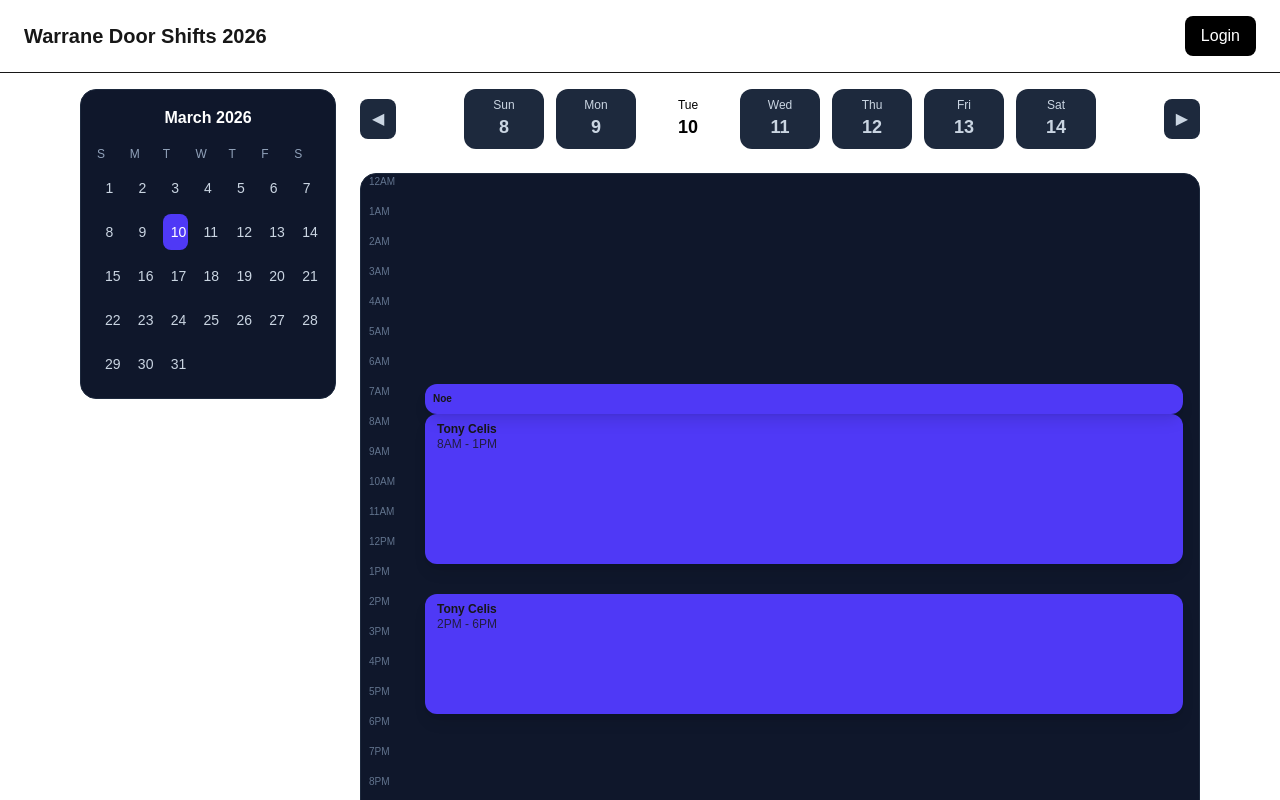
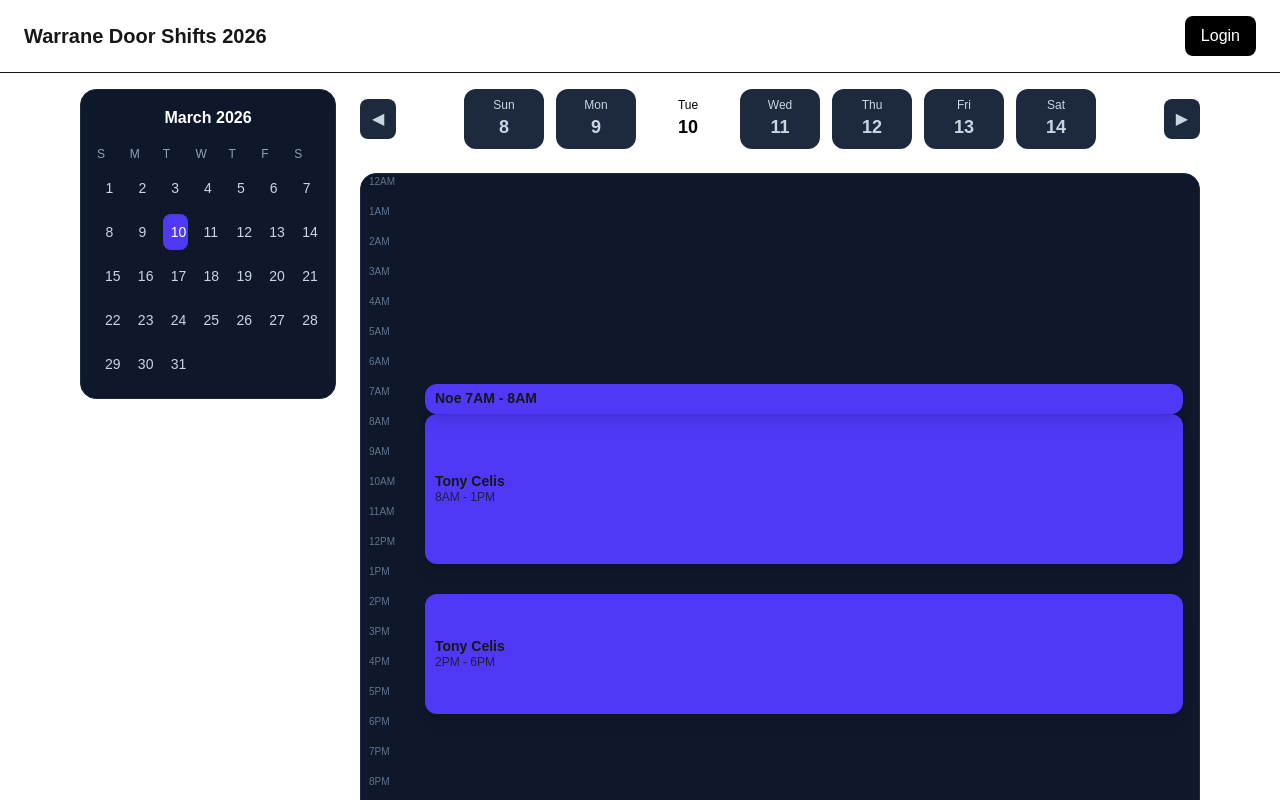
Before and after one commit to maanitgoyal/Warrane-Door-Shifts, a Next.js app: page / in a window 1280 px wide. Both pictures are taken after a click on the element "10". Shown: the top 800 px of the page. Built offline with nearby package versions, Linux system fonts and the light colour scheme.

Commit message:
basic calender ui completed

```diff
--- a/components/Calender.tsx
+++ b/components/Calender.tsx
@@ -50,8 +50,7 @@ export default function Calendar() {
                                         onClick={() =>
                                             setSelectedDate(new Date(date))
                                         }
-                    className={`cursor-pointer px-4 py-2 rounded-xl min-w-[80px] text-center transition ${
-                      isSelected
+                                        className={`cursor-pointer px-4 py-2 rounded-xl min-w-[80px] text-center transition ${isSelected
                                             ? "bg-white text-black"
                                             : "bg-slate-800 text-slate-300 hover:bg-slate-700"
                                             }`}
@@ -88,13 +87,13 @@ export default function Calendar() {
                         {shifts.map((shift, index) => {
                             const height =
                                 (shift.end - shift.start) * HOUR_HEIGHT;
+
                             const isSmall = height < 40;
 
                             return (
                                 <div
                                     key={index}
-                  className={`absolute left-16 right-4 rounded-xl shadow-lg ${
-                    shift.type === "staff"
+                                    className={`absolute left-16 right-4 rounded-xl shadow-lg ${shift.type === "staff"
                                             ? "bg-indigo-600"
                                             : shift.type === "resident"
                                                 ? "bg-emerald-600"
@@ -103,29 +102,31 @@ export default function Calendar() {
                                     style={{
                                         top: `${shift.start * HOUR_HEIGHT}px`,
                                         height: `${height}px`,
-                    padding: isSmall
-                      ? "4px 8px"
-                      : "8px 12px",
-                    fontSize: isSmall ? "10px" : "12px",
+                                        padding: "6px 10px",
                                         display: "flex",
                                         flexDirection: "column",
-                    justifyContent: isSmall
-                      ? "center"
-                      : "flex-start",
+                                        justifyContent: "center",
                                     }}
                                 >
-                  <div className="font-semibold leading-tight">
+                                    {isSmall ? (
+                                        <div className="font-semibold text-sm leading-tight">
+                                            {shift.title} {shift.label}
+                                        </div>
+                                    ) : (
+                                        <>
+                                            <div className="font-semibold text-sm leading-tight">
                                                 {shift.title}
                                             </div>
-
-                  {!isSmall && (
-                    <div className="opacity-80 leading-tight">
+                                            <div className="opacity-80 text-xs leading-tight">
                                                 {shift.label}
                                             </div>
+                                        </>
                                     )}
                                 </div>
                             );
                         })}
+
+
 
                         {/* Time Labels */}
                         {Array.from({ length: 24 }, (_, hour) => (
@@ -198,8 +199,7 @@ function MiniCalendar({
                         <div
                             key={index}
                             onClick={() => onSelect(date)}
-              className={`cursor-pointer text-center p-2 rounded-lg text-sm ${
-                date.toDateString() ===
+                            className={`cursor-pointer text-center p-2 rounded-lg text-sm ${date.toDateString() ===
                                 selectedDate.toDateString()
                                 ? "bg-indigo-600 text-white"
                                 : "text-slate-300 hover:bg-slate-800"
```
Lines whose indentation alone changed are shown as unchanged.
